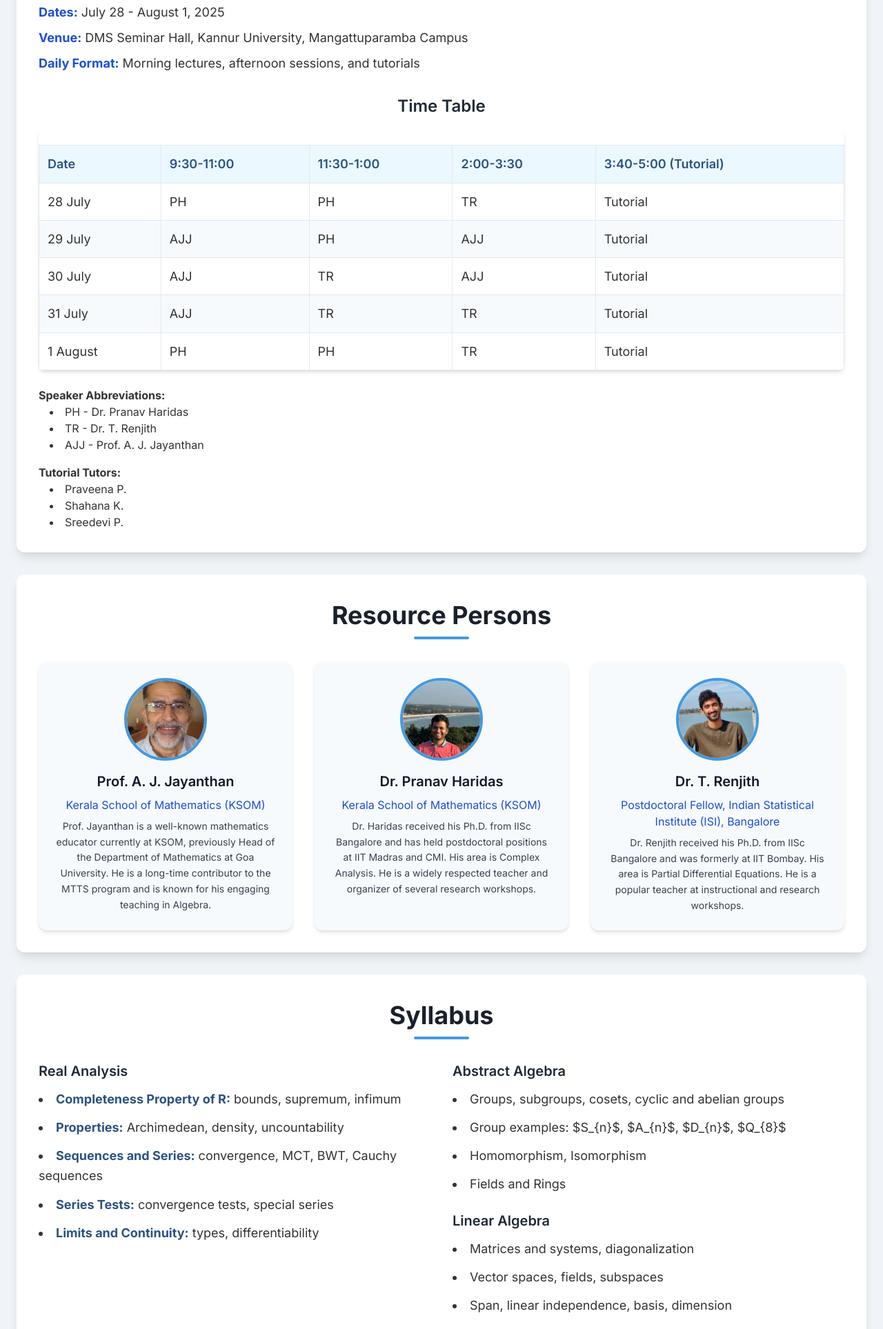
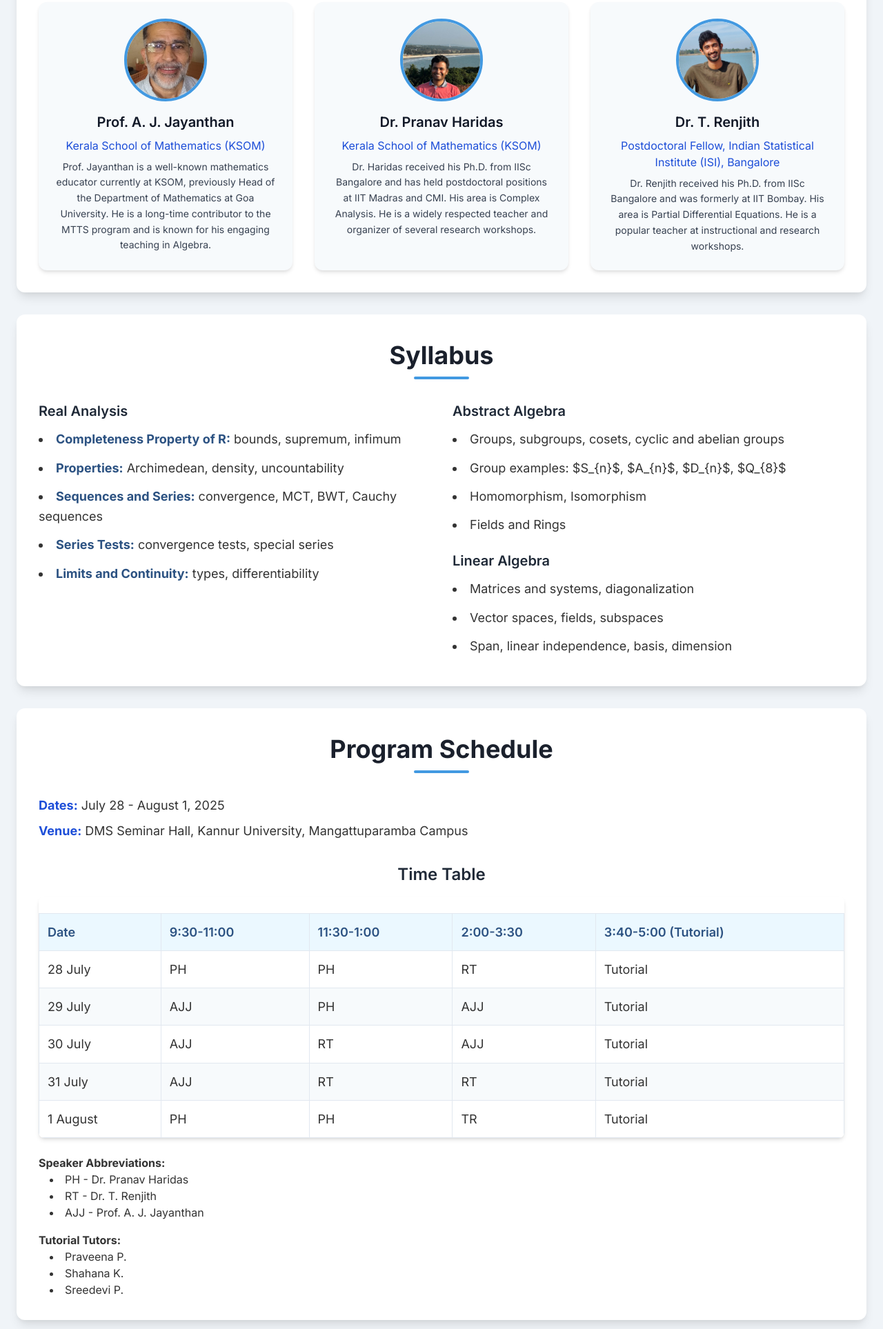
Before and after one commit to ku-math/bridgecourse, a plain HTML site: page index.html in a window 1280 px wide. Shown: the part 870-2797 px from the top of the page at 69% size. Drawn offline with nearby package versions, Linux system fonts and the light colour scheme.

Commit message:
Update index.html

```diff
--- a/index.html
+++ b/index.html
@@ -155,84 +155,7 @@
                 <li>Combined sessions of lectures and problem solving</li>
             </ul>
         </section>
-
-        <!-- Program Schedule Section -->
-        <section id="schedule" class="card">
-            <h2 class="section-title">Program Schedule</h2>
-            <div class="text-lg leading-relaxed">
-                <p class="mb-2"><strong class="text-blue-700">Dates:</strong> July 28 - August 1, 2025</p>
-                <p class="mb-2"><strong class="text-blue-700">Venue:</strong> DMS Seminar Hall, Kannur University, Mangattuparamba Campus</p>
-                <p><strong class="text-blue-700">Daily Format:</strong> Morning lectures, afternoon sessions, and tutorials</p>
-
-                <h3 class="text-2xl font-semibold text-gray-800 mt-8 mb-4 text-center">Time Table</h3>
-                <div class="overflow-x-auto rounded-lg shadow-md">
-                    <table>
-                        <thead>
-                            <tr>
-                                <th>Date</th>
-                                <th>9:30-11:00</th>
-                                <th>11:30-1:00</th>
-                                <th>2:00-3:30</th>
-                                <th>3:40-5:00 (Tutorial)</th>
-                            </tr>
-                        </thead>
-                        <tbody>
-                            <tr>
-                                <td>28 July</td>
-                                <td>PH</td>
-                                <td>PH</td>
-                                <td>TR</td>
-                                <td>Tutorial</td>
-                            </tr>
-                            <tr>
-                                <td>29 July</td>
-                                <td>AJJ</td>
-                                <td>PH</td>
-                                <td>AJJ</td>
-                                <td>Tutorial</td>
-                            </tr>
-                            <tr>
-                                <td>30 July</td>
-                                <td>AJJ</td>
-                                <td>TR</td>
-                                <td>AJJ</td>
-                                <td>Tutorial</td>
-                            </tr>
-                            <tr>
-                                <td>31 July</td>
-                                <td>AJJ</td>
-                                <td>TR</td>
-                                <td>TR</td>
-                                <td>Tutorial</td>
-                            </tr>
-                            <tr>
-                                <td>1 August</td>
-                                <td>PH</td>
-                                <td>PH</td>
-                                <td>TR</td>
-                                <td>Tutorial</td>
-                            </tr>
-                        </tbody>
-                    </table>
-                </div>
-                <div class="mt-6 text-base">
-                    <p><strong>Speaker Abbreviations:</strong></p>
-                    <ul class="list-disc list-inside ml-4">
-                        <li>PH - Dr. Pranav Haridas</li>
-                        <li>TR - Dr. T. Renjith</li>
-                        <li>AJJ - Prof. A. J. Jayanthan</li>
-                    </ul>
-                    <p class="mt-4"><strong>Tutorial Tutors:</strong></p>
-                    <ul class="list-disc list-inside ml-4">
-                        <li>Praveena P.</li>
-                        <li>Shahana K.</li>
-                        <li>Sreedevi P.</li>
-                    </ul>
-                </div>
-            </div>
-        </section>
-
-        <!-- Resource Persons Section -->
+         <!-- Resource Persons Section -->
         <section id="resource-persons" class="card">
             <h2 class="section-title">Resource Persons</h2>
             <div class="grid grid-cols-1 md:grid-cols-2 lg:grid-cols-3 gap-8">
@@ -256,7 +179,7 @@
                     </p>
                 </div>
 
-                <!-- Dr. T. Renjith -->
+                <!-- Dr. Renjith T. -->
                 <div class="resource-person-card">
                     <img src="renjith.jpg" onerror="this.onerror=null;this.src='https://placehold.co/120x120/4299e1/ffffff?text=TR';" alt="Dr. T. Renjith" class="resource-person-img">
                     <h3 class="text-xl font-semibold text-gray-900 mb-2">Dr. T. Renjith</h3>
@@ -267,8 +190,7 @@
                 </div>
             </div>
         </section>
-
-        <!-- Syllabus Section -->
+ <!-- Syllabus Section -->
         <section id="syllabus" class="card">
             <h2 class="section-title">Syllabus</h2>
             <div class="grid grid-cols-1 md:grid-cols-2 gap-8 text-lg leading-relaxed">
@@ -300,25 +222,87 @@
             </div>
         </section>
 
-        <!-- Target Participants Section -->
-        <section id="participants" class="card">
-            <h2 class="section-title">Target Participants</h2>
-            <ul class="list-disc list-inside text-lg leading-relaxed">
-                <li class="mb-2">First-year M.Sc. Mathematics students of Kannur University</li>
-                <li>Special focus on students from SEDG backgrounds</li>
-            </ul>
+        <!-- Program Schedule Section -->
+        <section id="schedule" class="card">
+            <h2 class="section-title">Program Schedule</h2>
+            <div class="text-lg leading-relaxed">
+                <p class="mb-2"><strong class="text-blue-700">Dates:</strong> July 28 - August 1, 2025</p>
+                <p class="mb-2"><strong class="text-blue-700">Venue:</strong> DMS Seminar Hall, Kannur University, Mangattuparamba Campus</p>
+
+
+                <h3 class="text-2xl font-semibold text-gray-800 mt-8 mb-4 text-center">Time Table</h3>
+                <div class="overflow-x-auto rounded-lg shadow-md">
+                    <table>
+                        <thead>
+                            <tr>
+                                <th>Date</th>
+                                <th>9:30-11:00</th>
+                                <th>11:30-1:00</th>
+                                <th>2:00-3:30</th>
+                                <th>3:40-5:00 (Tutorial)</th>
+                            </tr>
+                        </thead>
+                        <tbody>
+                            <tr>
+                                <td>28 July</td>
+                                <td>PH</td>
+                                <td>PH</td>
+                                <td>RT</td>
+                                <td>Tutorial</td>
+                            </tr>
+                            <tr>
+                                <td>29 July</td>
+                                <td>AJJ</td>
+                                <td>PH</td>
+                                <td>AJJ</td>
+                                <td>Tutorial</td>
+                            </tr>
+                            <tr>
+                                <td>30 July</td>
+                                <td>AJJ</td>
+                                <td>RT</td>
+                                <td>AJJ</td>
+                                <td>Tutorial</td>
+                            </tr>
+                            <tr>
+                                <td>31 July</td>
+                                <td>AJJ</td>
+                                <td>RT</td>
+                                <td>RT</td>
+                                <td>Tutorial</td>
+                            </tr>
+                            <tr>
+                                <td>1 August</td>
+                                <td>PH</td>
+                                <td>PH</td>
+                                <td>TR</td>
+                                <td>Tutorial</td>
+                            </tr>
+                        </tbody>
+                    </table>
+                </div>
+                <div class="mt-6 text-base">
+                    <p><strong>Speaker Abbreviations:</strong></p>
+                    <ul class="list-disc list-inside ml-4">
+                        <li>PH - Dr. Pranav Haridas</li>
+                        <li>RT - Dr. T. Renjith</li>
+                        <li>AJJ - Prof. A. J. Jayanthan</li>
+                    </ul>
+                    <p class="mt-4"><strong>Tutorial Tutors:</strong></p>
+                    <ul class="list-disc list-inside ml-4">
+                        <li>Praveena P.</li>
+                        <li>Shahana K.</li>
+                        <li>Sreedevi P.</li>
+                    </ul>
+                </div>
+            </div>
         </section>
 
-        <!-- Objectives Section -->
-        <section id="objectives" class="card">
-            <h2 class="section-title">Objectives of the Course</h2>
-            <ul class="list-disc list-inside text-lg leading-relaxed">
-                <li class="mb-2">Bridge the academic gap between UG and PG mathematics</li>
-                <li class="mb-2">Strengthen core foundational knowledge</li>
-                <li class="mb-2">Support SEDG students with additional input</li>
-                <li>Build student confidence and readiness</li>
-            </ul>
-        </section>
+
+
+
+
+
 
         <!-- Contact Section -->
         <section id="contact" class="card">
```
